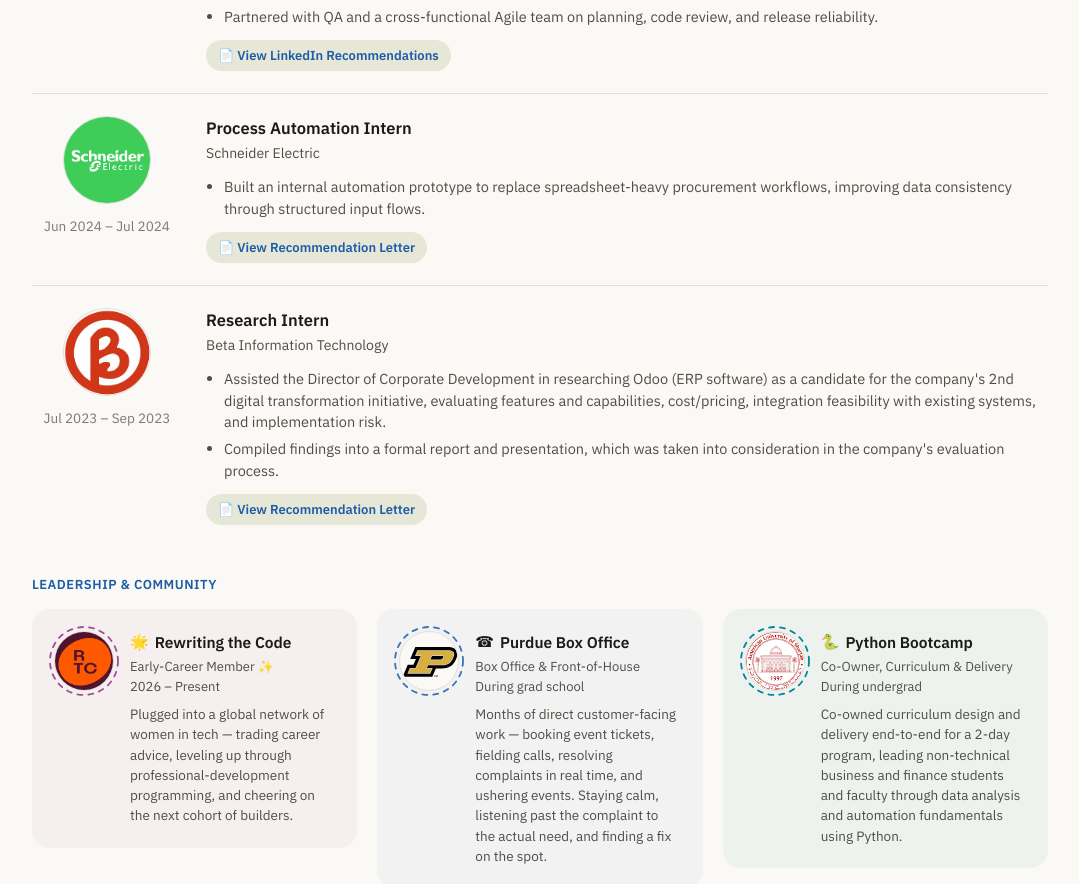
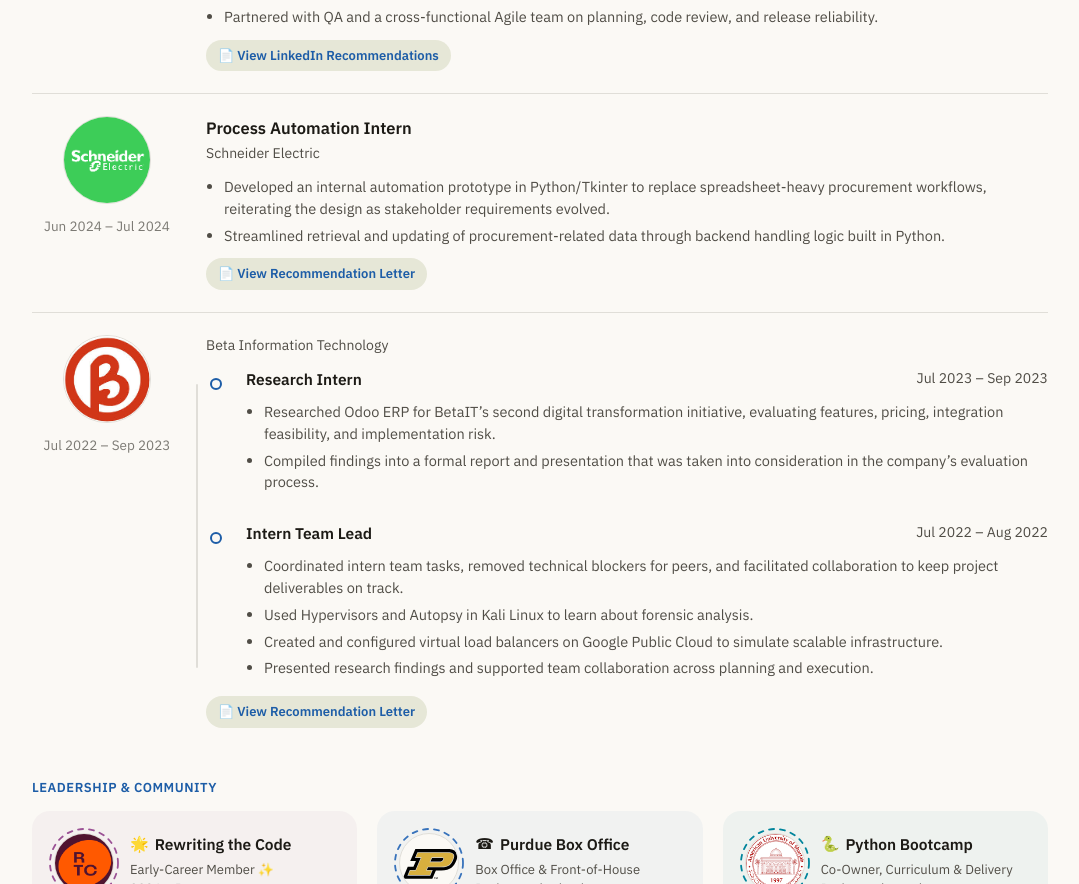
Before and after one commit to MahalakshmiPFW/Portfolio, a React (Vite) app: page / in a window 1280 px wide. Shown: the part 3452-4336 px from the top of the page, without its empty margins (100-1179 px from the left). Built offline with nearby package versions, Linux system fonts and the light colour scheme.

Commit message:
add experience under BetaIT

```diff
--- a/src/components/Experience.tsx
+++ b/src/components/Experience.tsx
@@ -27,14 +27,34 @@ const Experience: React.FC = () => {
             </div>
             <div>
               <div style={{ display: 'flex', flexDirection: 'column', gap: 2, marginBottom: 12 }}>
-                <span style={{ fontWeight: 600, fontSize: 16.5 }}>{job.role}</span>
+                {job.role && <span style={{ fontWeight: 600, fontSize: 16.5 }}>{job.role}</span>}
                 <span style={{ fontSize: 14, color: 'var(--pm-ink-soft)' }}>{job.org}</span>
               </div>
-              <ul style={{ margin: 0, paddingLeft: 18, fontSize: 14.5, color: 'var(--pm-ink-soft)' }}>
-                {job.bullets.map((bullet) => (
-                  <li key={bullet} style={{ marginBottom: 5 }}>{bullet}</li>
-                ))}
-              </ul>
+              {job.positions ? (
+                <div style={{ display: 'flex', flexDirection: 'column', gap: 24, position: 'relative', paddingLeft: 20 }}>
+                  <div style={{ position: 'absolute', left: -10, top: 16, bottom: 16, width: 2, background: 'var(--pm-hairline)', borderRadius: 999 }} />
+                  {job.positions.map((position, index) => (
+                    <div key={`${job.org}-${position.role}-${position.dates}`} style={{ position: 'relative', paddingLeft: 20 }}>
+                      <div style={{ position: 'absolute', left: -16, top: 10, width: 12, height: 12, borderRadius: '50%', background: 'var(--pm-bg)', border: '2px solid var(--pm-accent)' }} />
+                      <div style={{ display: 'flex', justifyContent: 'space-between', alignItems: 'flex-start', gap: 12, marginBottom: 10 }}>
+                        <span style={{ fontWeight: 600, fontSize: 15.5 }}>{position.role}</span>
+                        <span style={{ fontSize: 14, color: 'var(--pm-ink-soft)' }}>{position.dates}</span>
+                      </div>
+                      <ul style={{ margin: 0, paddingLeft: 18, fontSize: 14.5, color: 'var(--pm-ink-soft)' }}>
+                        {position.bullets.map((bullet) => (
+                          <li key={bullet} style={{ marginBottom: 5 }}>{bullet}</li>
+                        ))}
+                      </ul>
+                    </div>
+                  ))}
+                </div>
+              ) : (
+                <ul style={{ margin: 0, paddingLeft: 18, fontSize: 14.5, color: 'var(--pm-ink-soft)' }}>
+                  {job.bullets?.map((bullet) => (
+                    <li key={bullet} style={{ marginBottom: 5 }}>{bullet}</li>
+                  ))}
+                </ul>
+              )}
               {job.recommendations && job.recommendations.length > 0 && (
                 <div style={{ display: 'flex', flexWrap: 'wrap', gap: 8, marginTop: 12 }}>
                   {job.recommendations.map((rec) => (
--- a/src/pmData.ts
+++ b/src/pmData.ts
@@ -179,7 +179,8 @@ export const EXPERIENCE: ExperienceItem[] = [
     role: 'Process Automation Intern',
     org: 'Schneider Electric',
     bullets: [
-      'Built an internal automation prototype to replace spreadsheet-heavy procurement workflows, improving data consistency through structured input flows.',
+      'Developed an internal automation prototype in Python/Tkinter to replace spreadsheet-heavy procurement workflows, reiterating the design as stakeholder requirements evolved.',
+      'Streamlined retrieval and updating of procurement-related data through backend handling logic built in Python.',
     ],
     recommendations: [
       { label: 'View Recommendation Letter', url: '/SE - Recommendation Letter - Mahalakshmi.pdf' },
@@ -187,12 +188,27 @@ export const EXPERIENCE: ExperienceItem[] = [
   },
   {
     logo: '/assets/images/BetaIT.jpeg',
-    dates: 'Jul 2023 – Sep 2023',
-    role: 'Research Intern',
+    dates: 'Jul 2022 – Sep 2023',
     org: 'Beta Information Technology',
-    bullets: [
-      'Assisted the Director of Corporate Development in researching Odoo (ERP software) as a candidate for the company\'s 2nd digital transformation initiative, evaluating features and capabilities, cost/pricing, integration feasibility with existing systems, and implementation risk.',
-      'Compiled findings into a formal report and presentation, which was taken into consideration in the company\'s evaluation process.',
+    positions: [
+      {
+        role: 'Research Intern',
+        dates: 'Jul 2023 – Sep 2023',
+        bullets: [
+          'Researched Odoo ERP for BetaIT’s second digital transformation initiative, evaluating features, pricing, integration feasibility, and implementation risk.',
+          'Compiled findings into a formal report and presentation that was taken into consideration in the company’s evaluation process.',
+        ],
+      },
+      {
+        role: 'Intern Team Lead',
+        dates: 'Jul 2022 – Aug 2022',
+        bullets: [
+          'Coordinated intern team tasks, removed technical blockers for peers, and facilitated collaboration to keep project deliverables on track.',
+          'Used Hypervisors and Autopsy in Kali Linux to learn about forensic analysis.',
+          'Created and configured virtual load balancers on Google Public Cloud to simulate scalable infrastructure.',
+          'Presented research findings and supported team collaboration across planning and execution.',
+        ],
+      },
     ],
     recommendations: [
       { label: 'View Recommendation Letter', url: '/BetaIT_Recommendation_Letter.pdf' },
```
Also changed, not shown: src/types.ts (+9 -2 lines).
